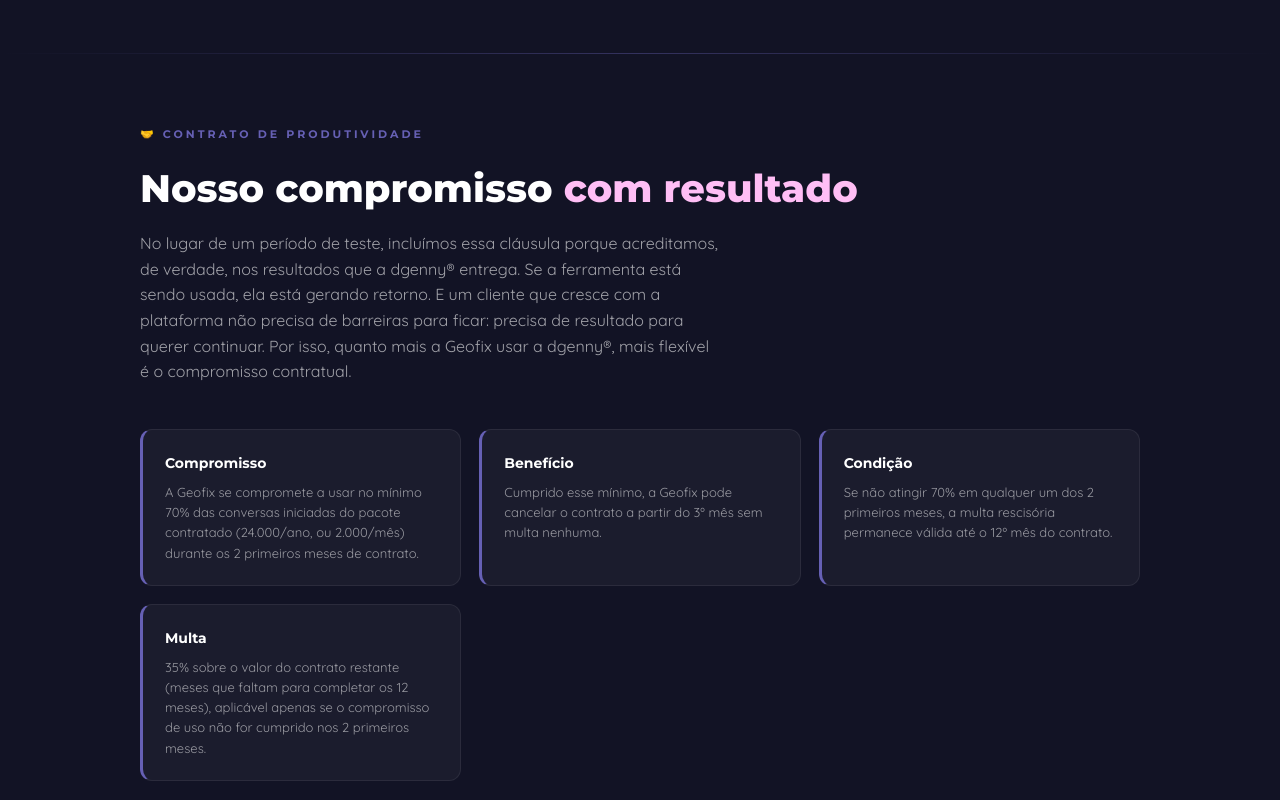
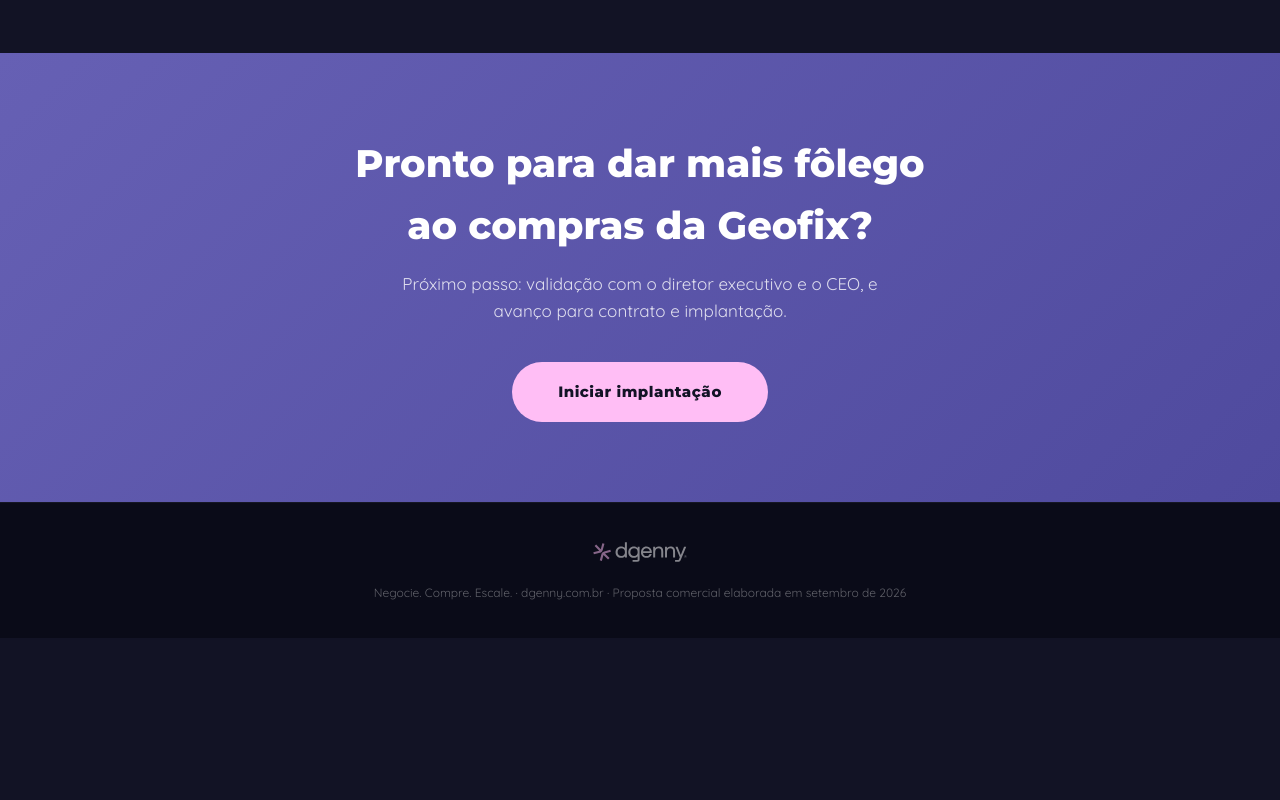
Before and after one commit to saviostang/proposta-geofix, a plain HTML site: page index.html in a window 1280 px wide. Shown: the part 6300-7100 px from the top of the page. After the commit the page ends 6938 px from the top, so only its background shows below. Drawn offline with Linux system fonts and the light colour scheme.

Commit message:
Remove Contrato de Produtividade

```diff
--- a/index.html
+++ b/index.html
@@ -364,31 +364,6 @@
     <div class="ts"><div class="ts-dot">5</div><div class="ts-title">Integração ERP &amp; CS</div><div class="ts-desc">Integração via API com o ERP, feita a seis mãos com o fornecedor do sistema, e CS dedicado por 90 dias</div></div>
   </div>
 </section>
-<div class="divider"></div>
-<!-- CONTRATO DE PRODUTIVIDADE -->
-<section class="section">
-  <div class="sec-badge">🤝 Contrato de Produtividade</div>
-  <h2 class="sec-title">Nosso compromisso <em>com resultado</em></h2>
-  <p class="sec-desc">No lugar de um período de teste, incluímos essa cláusula porque acreditamos, de verdade, nos resultados que a dgenny® entrega. Se a ferramenta está sendo usada, ela está gerando retorno. E um cliente que cresce com a plataforma não precisa de barreiras para ficar: precisa de resultado para querer continuar. Por isso, quanto mais a Geofix usar a dgenny®, mais flexível é o compromisso contratual.</p>
-  <div class="challenges">
-    <div class="ci">
-      <div class="ci-title">Compromisso</div>
-      <div class="ci-desc">A Geofix se compromete a usar no mínimo 70% das conversas iniciadas do pacote contratado (24.000/ano, ou 2.000/mês) durante os 2 primeiros meses de contrato.</div>
-    </div>
-    <div class="ci">
-      <div class="ci-title">Benefício</div>
-      <div class="ci-desc">Cumprido esse mínimo, a Geofix pode cancelar o contrato a partir do 3º mês sem multa nenhuma.</div>
-    </div>
-    <div class="ci">
-      <div class="ci-title">Condição</div>
-      <div class="ci-desc">Se não atingir 70% em qualquer um dos 2 primeiros meses, a multa rescisória permanece válida até o 12º mês do contrato.</div>
-    </div>
-    <div class="ci">
-      <div class="ci-title">Multa</div>
-      <div class="ci-desc">35% sobre o valor do contrato restante (meses que faltam para completar os 12 meses), aplicável apenas se o compromisso de uso não for cumprido nos 2 primeiros meses.</div>
-    </div>
-  </div>
-</section>
 <!-- CTA -->
 <section class="cta-section">
   <h2>Pronto para dar mais fôlego<br>ao compras da Geofix?</h2>
```
